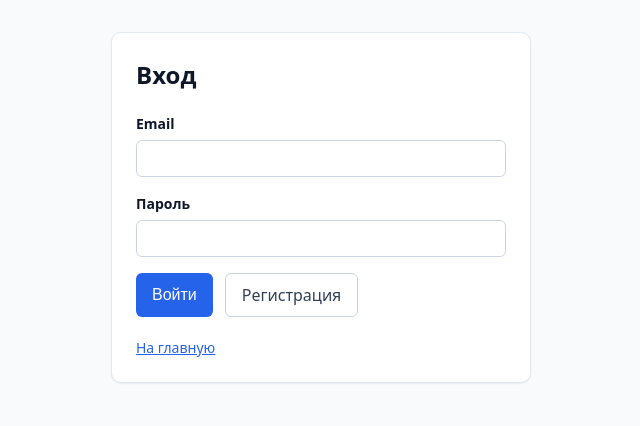
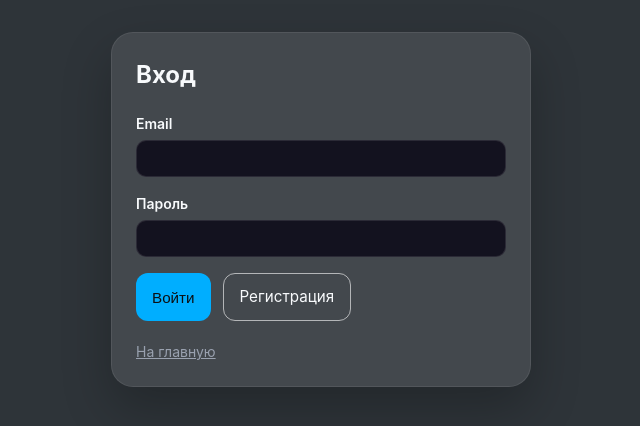
Before and after one commit to dariasadikova/KitYourBrand, a React (Vite) app in the folder frontend/: page /login in a window 1280 px wide. Shown: the top 426 px of the page, without its empty margins (189-829 px from the left). Built offline with nearby package versions, Linux system fonts and the light colour scheme; no server answers.

Commit message:
align SPA foundation styles with previous Jinja design

```diff
--- a/frontend/src/index.css
+++ b/frontend/src/index.css
@@ -1,8 +1,21 @@
 :root {
-  font-family: system-ui, -apple-system, 'Segoe UI', Roboto, sans-serif;
+  --bg: #2e3439;
+  --bg-soft: #43484d;
+  --surface: #43484d;
+  --surface-border: rgba(255, 255, 255, 0.08);
+  --text: #f8fafc;
+  --muted: #99a1af;
+  --primary: #00aeff;
+  --primary-pressed: #0097dd;
+  --container: 1240px;
+  --radius-lg: 22px;
+  --radius-md: 14px;
+  --radius-sm: 10px;
+  --shadow-card: 0 22px 50px rgba(0, 0, 0, 0.24);
+  font-family: 'Inter', -apple-system, BlinkMacSystemFont, 'Segoe UI', Roboto, 'Helvetica Neue', Arial, sans-serif;
   line-height: 1.5;
-  color: #0f172a;
-  background: #f8fafc;
+  color: var(--text);
+  background: var(--bg);
 }
 
 * {
@@ -11,10 +24,12 @@
 
 body {
   margin: 0;
+  background: var(--bg);
+  color: var(--text);
 }
 
 a {
-  color: #2563eb;
+  color: inherit;
 }
 
 .page {
@@ -32,15 +47,15 @@ a {
 }
 
 .muted {
-  color: #64748b;
+  color: var(--muted);
 }
 
 .card {
-  background: #fff;
-  border: 1px solid #e2e8f0;
-  border-radius: 10px;
+  background: var(--surface);
+  border: 1px solid var(--surface-border);
+  border-radius: var(--radius-lg);
   padding: 1.5rem;
-  box-shadow: 0 1px 2px rgb(15 23 42 / 6%);
+  box-shadow: var(--shadow-card);
 }
 
 .form-field {
@@ -57,8 +72,10 @@ a {
 
 .form-field input {
   padding: 0.55rem 0.65rem;
-  border: 1px solid #cbd5e1;
-  border-radius: 6px;
+  border: 1px solid rgba(255, 255, 255, 0.1);
+  border-radius: var(--radius-sm);
+  background: rgba(7, 3, 18, 0.78);
+  color: var(--text);
   font-size: 1rem;
 }
 
@@ -66,23 +83,34 @@ a {
   display: inline-flex;
   align-items: center;
   justify-content: center;
-  padding: 0.55rem 1rem;
-  border-radius: 6px;
+  min-height: 48px;
+  padding: 0 1rem;
+  border-radius: 12px;
   border: none;
-  font-size: 1rem;
+  font-size: 0.95rem;
   cursor: pointer;
   text-decoration: none;
+  transition: transform 0.18s ease, background 0.18s ease, border-color 0.18s ease;
+}
+
+.btn:hover {
+  transform: translateY(-1px);
 }
 
 .btn-primary {
-  background: #2563eb;
-  color: #fff;
+  background: var(--primary);
+  color: #0b0f13;
+  border: 0;
+}
+
+.btn-primary:hover {
+  background: var(--primary-pressed);
 }
 
 .btn-ghost {
   background: transparent;
-  color: #334155;
-  border: 1px solid #cbd5e1;
+  color: var(--text);
+  border: 1px solid rgba(255, 255, 255, 0.6);
 }
 
 .btn-row {
@@ -93,7 +121,7 @@ a {
 }
 
 .error {
-  color: #b91c1c;
+  color: #fecaca;
   font-size: 0.9rem;
   margin-bottom: 0.75rem;
 }
@@ -107,9 +135,9 @@ a {
 }
 
 .callout-success {
-  color: #14532d;
-  background: #f0fdf4;
-  border: 1px solid #bbf7d0;
+  color: #bbf7d0;
+  background: rgba(34, 197, 94, 0.16);
+  border: 1px solid rgba(34, 197, 94, 0.4);
 }
 
 .shell {
@@ -125,8 +153,8 @@ a {
   gap: 1rem;
   flex-wrap: wrap;
   padding: 0.75rem 1.25rem;
-  background: #fff;
-  border-bottom: 1px solid #e2e8f0;
+  background: var(--bg);
+  border-bottom: 1px solid rgba(255, 255, 255, 0.08);
 }
 
 .shell-header-left {
@@ -146,7 +174,7 @@ a {
 
 .shell-brand {
   font-weight: 700;
-  color: #0f172a;
+  color: #fff;
   text-decoration: none;
   white-space: nowrap;
 }
@@ -165,29 +193,25 @@ a {
   border-radius: 6px;
   font-size: 0.9rem;
   font-weight: 500;
-  color: #475569;
+  color: rgba(248, 250, 252, 0.65);
   text-decoration: none;
   border: 1px solid transparent;
 }
 
 .shell-nav-link:hover {
-  color: #0f172a;
-  background: #f1f5f9;
+  color: var(--text);
+  background: rgba(255, 255, 255, 0.06);
 }
 
 .shell-nav-link--active {
-  color: #1d4ed8;
-  background: #eff6ff;
-  border-color: #bfdbfe;
-}
-
-.shell-nav-link--legacy {
-  color: #64748b;
+  color: #f8fafc;
+  background: rgba(255, 255, 255, 0.12);
+  border-color: rgba(255, 255, 255, 0.14);
 }
 
 .shell-user {
   font-size: 0.9rem;
-  color: #475569;
+  color: rgba(248, 250, 252, 0.86);
   max-width: 200px;
   overflow: hidden;
   text-overflow: ellipsis;
@@ -217,8 +241,10 @@ a {
   min-width: 260px;
   flex: 1;
   padding: 0.55rem 0.65rem;
-  border: 1px solid #cbd5e1;
-  border-radius: 6px;
+  border: 1px solid rgba(255, 255, 255, 0.1);
+  border-radius: var(--radius-sm);
+  background: rgba(7, 3, 18, 0.78);
+  color: var(--text);
   font-size: 1rem;
 }
 
```
